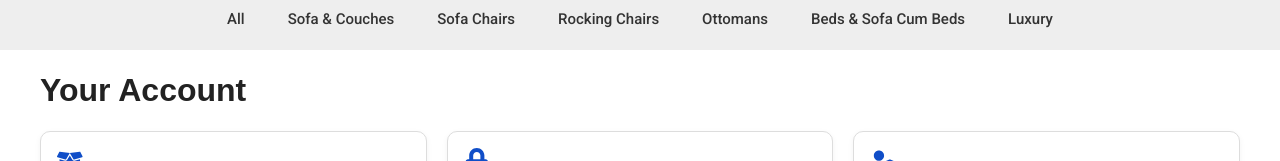
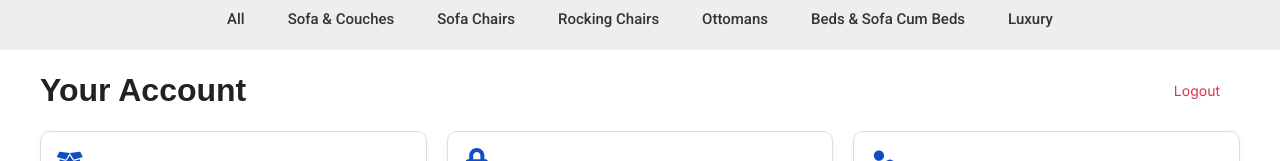
Before and after one commit to RY-RahulYadav/Sixpine, a React (Vite) app in the folder client/: page /your-account in a window 1280 px wide. Shown: the part 147-308 px from the top of the page. Built offline with nearby package versions, Linux system fonts and the light colour scheme; a web font is replaced by a local one.

Commit message:
add api to youacocount

```diff
--- a/client/src/components/Navbar.tsx
+++ b/client/src/components/Navbar.tsx
@@ -127,7 +127,7 @@ const Navbar: React.FC = () => {
         {/* Right Icons for mobile */}
         <ul className="navbar-nav align-items-center d-lg-none order-lg-2 mb-2 mb-lg-0">
           <li className="nav-item">
-            <Link className="nav-link text-light" to={state.isAuthenticated ? "/profile" : "/login"}>
+            <Link className="nav-link text-light" to={state.isAuthenticated ? "/your-account" : "/login"}>
               <i className="bi bi-person"></i>
               <span className="d-none d-md-inline ms-1">
                 {state.isAuthenticated ?
@@ -204,7 +204,7 @@ const Navbar: React.FC = () => {
         {/* Right Icons for desktop */}
         <ul className="navbar-nav align-items-center d-none d-lg-flex order-lg-3">
           <li className="nav-item mx-2">
-            <Link className="nav-link text-light" to={state.isAuthenticated ? "/profile" : "/login"}>
+            <Link className="nav-link text-light" to={state.isAuthenticated ? "/your-account" : "/login"}>
               <i className="bi bi-person"></i> {state.isAuthenticated ?
                 (state.user?.first_name ? `${state.user.first_name} ${state.user.last_name}`.trim() : state.user?.username)
                 : "Login"
--- a/client/src/components/yourAccount.tsx
+++ b/client/src/components/yourAccount.tsx
@@ -10,10 +10,17 @@ import {
   FaHeadset,
 } from "react-icons/fa";
 
-const YourAccount = () => {
+interface YourAccountProps {
+  logoutButton?: React.ReactNode;
+}
+
+const YourAccount: React.FC<YourAccountProps> = ({ logoutButton }) => {
   return (
     <div className={styles.container}>
-      <h2 className={styles.heading}>Your Account</h2>
+      <div style={{ display: 'flex', justifyContent: 'space-between', alignItems: 'center', marginBottom: '20px' }}>
+        <h2 className={styles.heading} style={{ margin: 0 }}>Your Account</h2>
+        {logoutButton}
+      </div>
 
       {/* FIRST SECTION */}
       <div className={styles.grid}>
--- a/client/src/pages/AccountPage.tsx
+++ b/client/src/pages/AccountPage.tsx
@@ -1,4 +1,6 @@
 import React from "react";
+import { useNavigate } from 'react-router-dom';
+import { useApp } from '../context/AppContext';
 import Navbar from "../components/Navbar.jsx";
 import Footer from "../components/Footer";
 import Account  from "../components/yourAccount";
@@ -13,6 +15,13 @@ import {
 
 
 const AccountPage: React.FC = () => {
+  const { logout } = useApp();
+  const navigate = useNavigate();
+
+  const handleLogout = async () => {
+    await logout();
+    navigate('/');
+  };
 
   return (
     <div>
@@ -25,7 +34,9 @@ const AccountPage: React.FC = () => {
 
       </div>
           <div className="accountpage_container">
-      <Account />
+      <Account logoutButton={
+        <button className="btn btn-outline-danger" onClick={handleLogout}>Logout</button>
+      } />
        <Productdetails_Slider1  title="Buy with it"
                 products={frequentlyViewedProducts}/>
 
```
